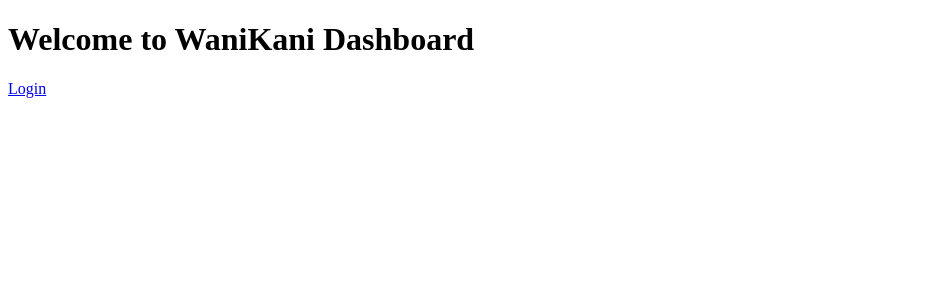
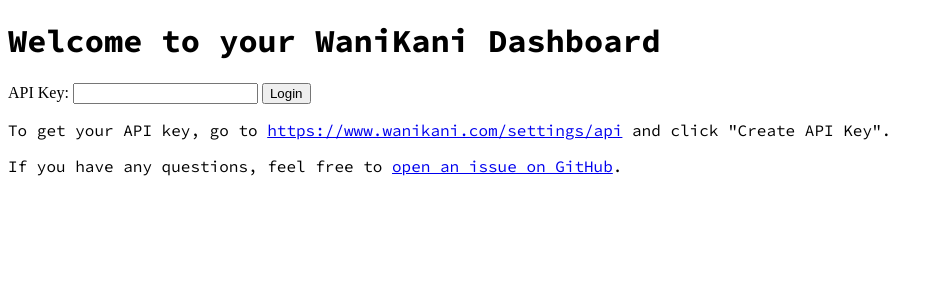
Before and after one commit to nilsmarti/wk-flask, a Flask app: page / in a window 1280 px wide. Shown: the top 300 px of the page, without its empty margins (0-943 px from the left). Run offline with Flask 3, Linux system fonts and the light colour scheme; parts of the project's set-up code (start-up, migrations or seed data) failed here and were passed over.

Commit message:
added some more styling and a help section to the home page

```diff
--- a/app.py
+++ b/app.py
@@ -35,8 +35,19 @@
     if db is not None:
         db.close()
 
-@app.route('/')
+@app.route('/', methods=['GET', 'POST'])
 def home():
+    if request.method == 'POST':
+        api_key = request.form['api_key']
+        session['api_key'] = api_key
+
+        conn = get_db()
+        cursor = conn.cursor()
+        cursor.execute("INSERT INTO users (api_key) VALUES (?)", (api_key,))
+        conn.commit()
+        conn.close()
+
+        return redirect(url_for('dashboard'))
     return render_template('home.html')
 
 @app.route('/login', methods=['GET', 'POST'])
--- a/templates/home.html
+++ b/templates/home.html
@@ -1,10 +1,40 @@
 <!doctype html>
 <html>
 <head>
+    <link rel="preconnect" href="https://fonts.googleapis.com">
+    <link rel="preconnect" href="https://fonts.gstatic.com" crossorigin>
+    <link href="https://fonts.googleapis.com/css2?family=Source+Code+Pro:ital,wght@0,200..900;1,200..900&display=swap" rel="stylesheet">
     <title>Home</title>
+    <style>
+        body.dark-mode {
+            background-color: #4d4d4d;
+            color: #c5c8c6;
+        }
+        body.light-mode {
+            background-color: #ffffff;
+            color: #000000;
+        }
+        h1, p {
+            font-family: 'Source Code Pro', monospace;
+        }
+    </style>
 </head>
 <body>
-    <h1>Welcome to WaniKani Dashboard</h1>
-    <a href="/login">Login</a>
+    <div class="home"></div>
+        <div class="title">
+            <h1>Welcome to your WaniKani Dashboard</h1>
+        </div>
+        <div class="login">
+            <form method="post">
+                <label for="api_key">API Key:</label>
+                <input type="text" id="api_key" name="api_key" required>
+                <button type="submit">Login</button>
+            </form>
+        </div>
+        <div class="help">
+            <p>To get your API key, go to <a href="https://www.wanikani.com/settings/api">https://www.wanikani.com/settings/api</a> and click "Create API Key".</p>
+            <p>If you have any questions, feel free to <a href="https://github.com/wanikani/wk-flask/issues">open an issue on GitHub</a>.</p>
+        </div>
+    </div>
 </body>
 </html>
--- a/templates/login.html
+++ b/templates/login.html
@@ -1,6 +1,9 @@
 <!doctype html>
 <html>
 <head>
+    <link rel="preconnect" href="https://fonts.googleapis.com">
+    <link rel="preconnect" href="https://fonts.gstatic.com" crossorigin>
+    <link href="https://fonts.googleapis.com/css2?family=Source+Code+Pro:ital,wght@0,200..900;1,200..900&display=swap" rel="stylesheet">
     <title>Login</title>
 </head>
 <body>
```
Also changed, not shown: templates/dashboard.html (+78 -6 lines).
